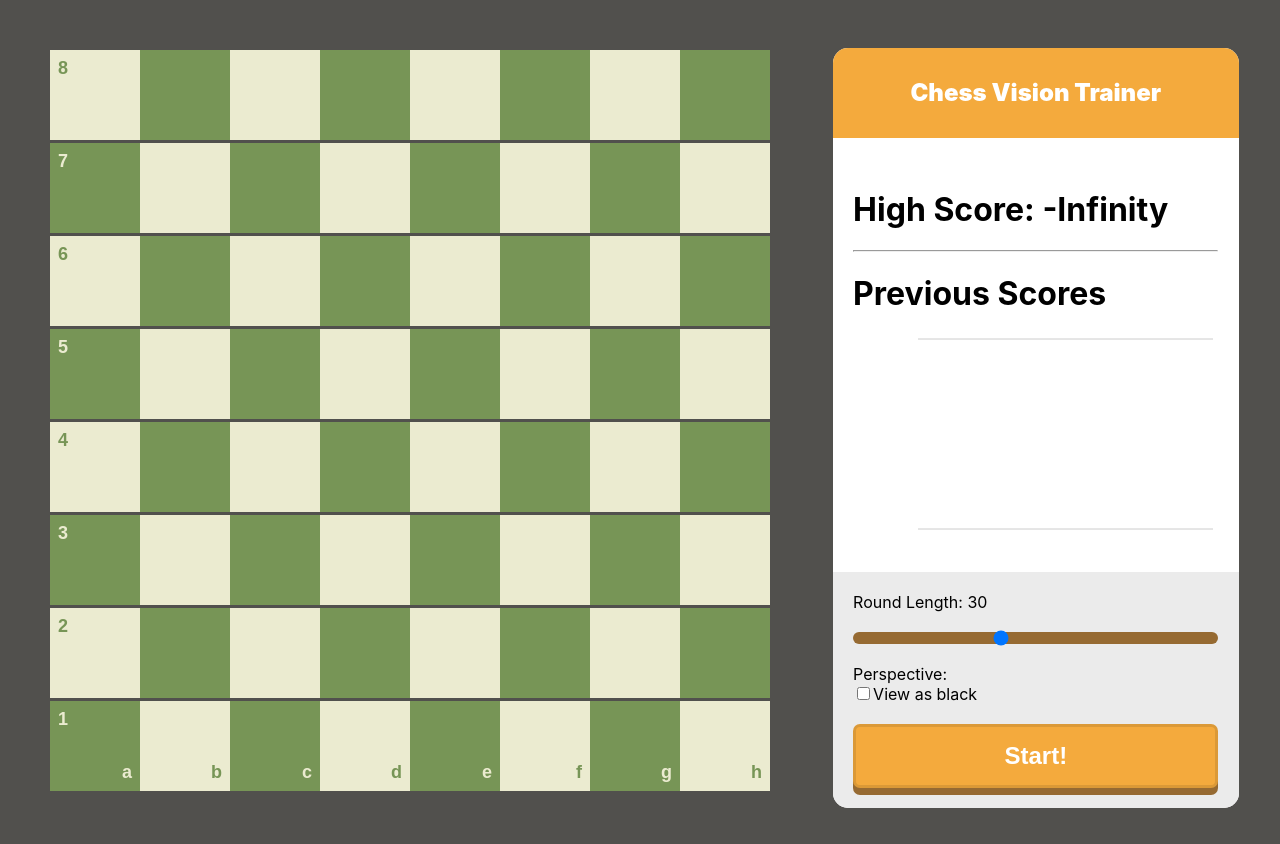
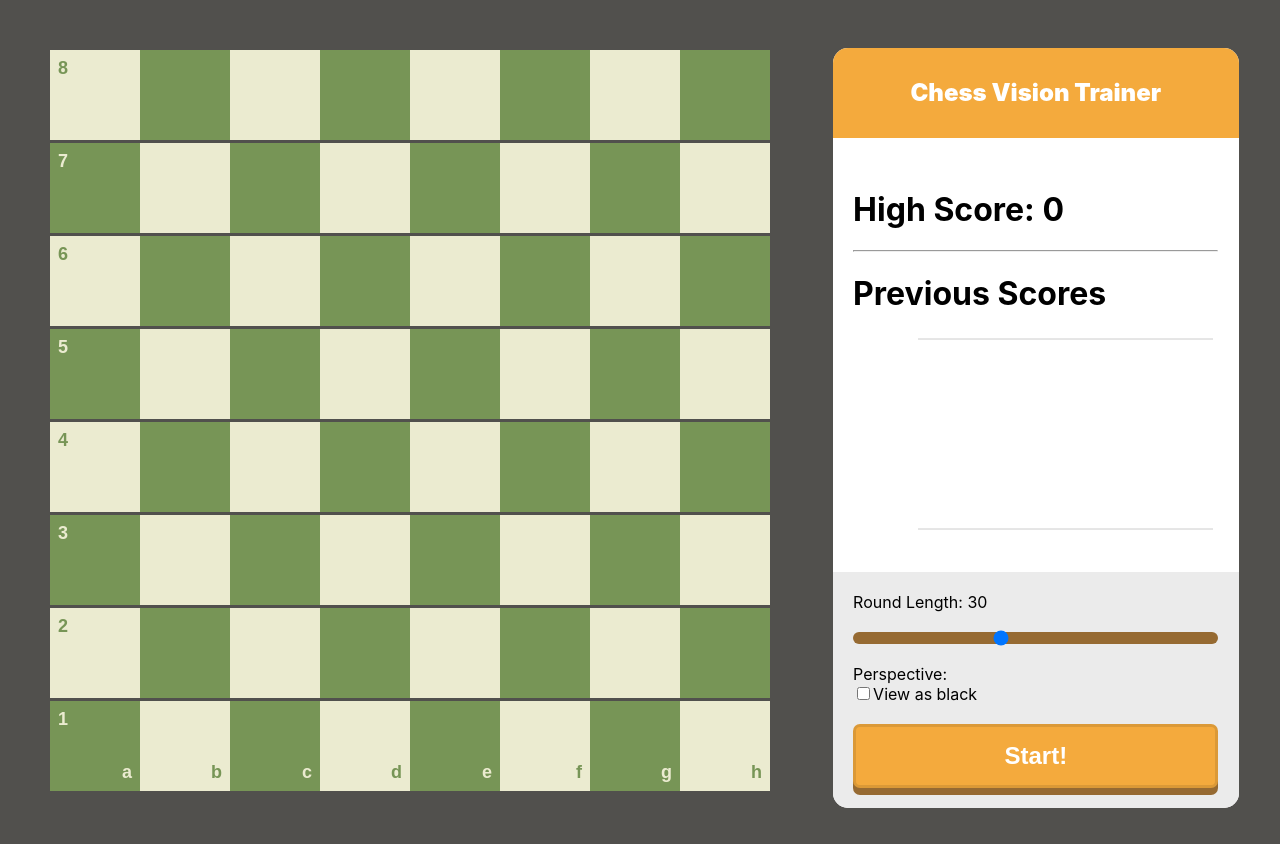
Before and after one commit to patrickshox/blindfold-chess-trainer, a React (Create React App) app: page / in a window 1280 px wide. Built offline with nearby package versions, Linux system fonts and the light colour scheme.

Commit message:
fix bug where maxscore would be -infinity when someone plays the game for the first time. Instead of -infinity, put 0.

```diff
--- a/src/index.tsx
+++ b/src/index.tsx
@@ -170,7 +170,7 @@ class Analytics extends React.Component<AnalyticsProps, {}> {
       return {gameNumber: i, score: getScoreFromHistory(game), history: this.props.record[i].map(obj => obj.correct)}
     })
 
-    let maxScore = Math.max(...previousScores.map(s => s.score))
+    let maxScore = previousScores.length ? Math.max(...previousScores.map(s => s.score)) : 0
 
     console.log(previousScores)
 
```
